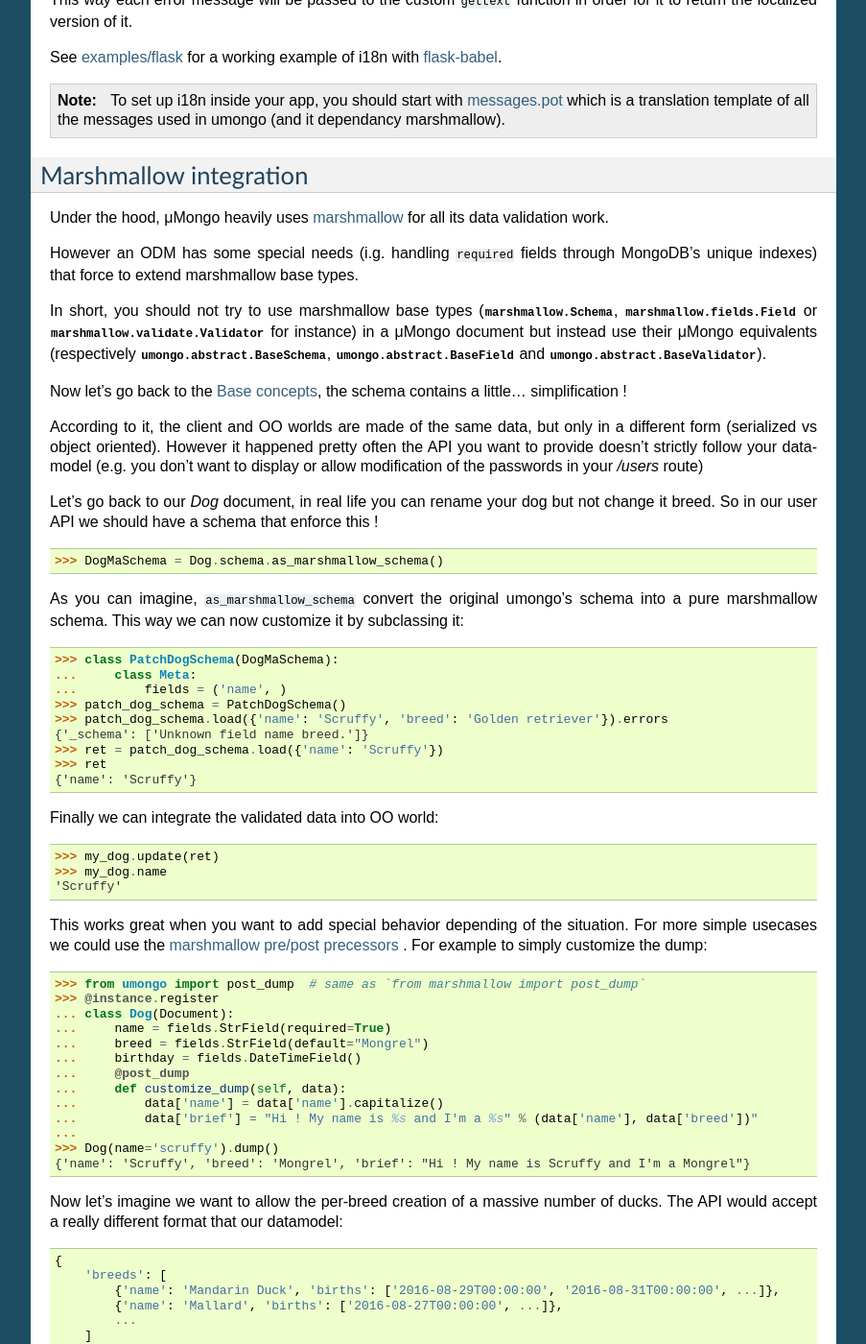
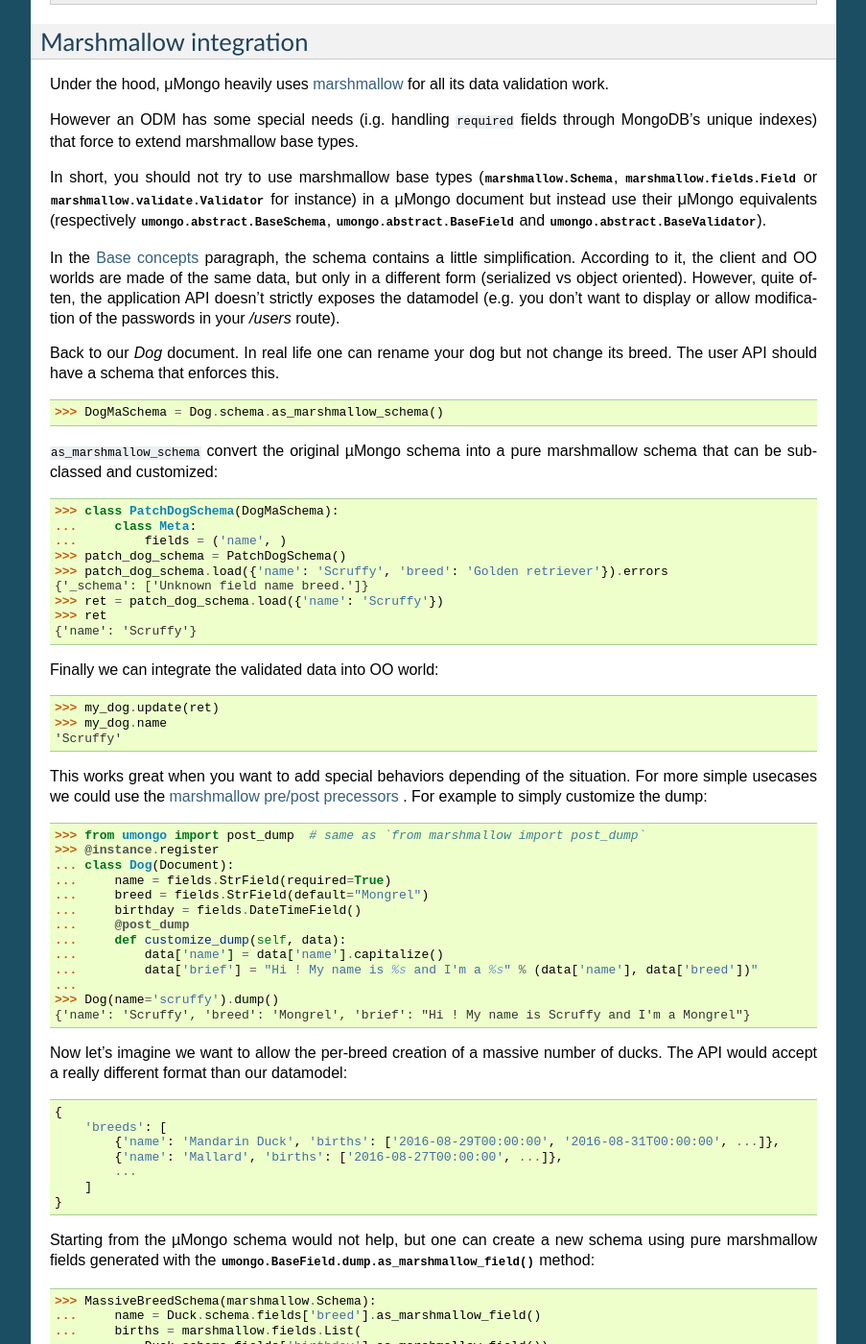
Before and after one commit to richiq/umongo-async-mongomock, a Sphinx documentation site: the page built from docs/userguide.rst, in a window 1280 px wide and 1400 px high, scrolled down 7541 px. Shown: the whole window at 96% size, without its empty margins (198-1101 px from the left). Built offline with Sphinx 7.4.7, drawn with Linux system fonts in a browser that asks for light colours; some of the changed text lies outside the part shown.

Commit message:
Docs: update userguide

```diff
--- a/docs/userguide.rst
+++ b/docs/userguide.rst
@@ -18,9 +18,9 @@
 ------------
 
 This is the data from outside μMongo, it can be a JSON dict from your web framework
-(i.g. ``request.get_json()`` with `flask <http://flask.pocoo.org/>`_ or
+(i.g. ``request.get_json()`` with `flask <http://flask.palletsprojects.com/>`_ or
 ``json.loads(request.raw_post_data)`` in `django <https://www.djangoproject.com/>`_)
-or it could be a regular Python dict with Python-typed data
+or it could be a regular Python dict with Python-typed data.
 
 JSON dict example
 
@@ -34,19 +34,19 @@
 
     >>> {"str_field": "hello world", "int_field": 42, "date_field": datetime(2015, 1, 1)}
 
-To be integrated into μMongo, those data need to be unserialized. Same thing
-to leave μMongo they need to be serialized (under the hood
-μMongo uses `marshmallow <http://marshmallow.readthedocs.org/>`_ schema).
-The unserialization operation is done automatically when instantiating a
+To be integrated into μMongo, those data need to be deserialized and to leave
+μMongo they need to be serialized (under the hood μMongo uses
+`marshmallow <http://marshmallow.readthedocs.org/>`_ schema).
+
+The deserialization operation is done automatically when instantiating a
 :class:`umongo.Document`. The serialization is done when calling
 :meth:`umongo.Document.dump` on a document instance.
-
 
 Object Oriented world
 ---------------------
 
-So what's good about :class:`umongo.Document` ? Well it allows you to work
-with your data as Objects and to guarantee there validity against a model.
+:class:`umongo.Document` allows you to work with your data as objects and to
+guarantee their validity against a model.
 
 First let's define a document with few :mod:`umongo.fields`
 
@@ -58,11 +58,11 @@
         breed = fields.StrField(default="Mongrel")
         birthday = fields.DateTimeField()
 
-First don't pay attention to the ``@instance.register``, this is for later ;-)
+Don't pay attention to the ``@instance.register`` for now.
 
 Note that each field can be customized with special attributes like
 ``required`` (which is pretty self-explanatory) or ``default`` (if the
-field is missing during unserialization it will take this value).
+field is missing during deserialization it will take this value).
 
 Now we can play back and forth between OO and client worlds
 
@@ -115,11 +115,11 @@
     class Duck(Animal):
         pass
 
-Note the ``Meta`` subclass, it is used (along with inherited Meta classes from
-parent documents) to configure the document class, you can access this final
-config through the ``opts`` attribute.
+The ``Meta`` subclass is used (along with inherited Meta classes from parent
+documents) to configure the document class, you can access this final config
+through the ``opts`` attribute.
 
-Here we use this to allow ``Animal`` to be inheritable and to make it abstract.
+Here we use this to allow ``Animal`` to be inherited and to make it abstract.
 
 .. code-block:: python
 
@@ -138,9 +138,7 @@
 Mongo world
 -----------
 
-What the point of a MongoDB ODM without MongoDB ? So here it is !
-
-Mongo world consist of data returned in a format comprehensible by a MongoDB
+Mongo world consist of data returned in a format suitable for a MongoDB
 driver (`pymongo <https://api.mongodb.org/python/current/>`_ for instance).
 
 .. code-block:: python
@@ -148,7 +146,7 @@
     >>> odwin.to_mongo()
     {'birthday': datetime.datetime(2001, 9, 22, 0, 0), 'name': 'Odwin'}
 
-Well it our case the data haven't change much (if any !). Let's consider something more complex:
+In this case, the data is unchanged. Let's consider something more complex:
 
 .. code-block:: python
 
@@ -156,8 +154,8 @@
     class Dog(Document):
         name = fields.StrField(attribute='_id')
 
-Here we decided to use the name of the dog as our ``_id`` key, but for
-readability we keep it as ``name`` inside our document.
+We use the name of the dog as our ``_id`` key, but for readability we keep it
+as ``name`` inside our document.
 
 .. code-block:: python
 
@@ -180,8 +178,7 @@
         >>> AutoId.find_one()
         <object Document __main__.AutoId({'id': ObjectId('5714b9a61d41c8feb01222c8')})>
 
-But what about if we what to retrieve the ``_id`` field whatever it name is ?
-No problem, use the ``pk`` property:
+To retrieve the ``_id`` field whatever its name is, use the ``pk`` property:
 
 .. code-block:: python
 
@@ -190,16 +187,16 @@
     >>> Duck().pk
     None
 
-Ok so now we got our data in a way we can insert it to MongoDB through our favorite driver.
-In fact most of the time you don't need to use ``to_mongo`` directly.
-Instead you can directly ask the document to ``commit`` it changes in database:
+Most of the time, the user doesn't need to use ``to_mongo`` directly. It is
+called internally by :meth:`umongo.Document.commit`` which is the method used
+to commit changes to the database.
 
 .. code-block:: python
 
     >>> odwin = Dog(name='Odwin', breed='Labrador')
     >>> odwin.commit()
 
-You get also access to Object Oriented version of your driver methods:
+μMongo provides access to Object Oriented versions of driver methods:
 
 .. code-block:: python
 
@@ -210,8 +207,8 @@
     Dog.find_one({'_id': 'Odwin'})
     <object Document __main__.Dog({'id': 'Odwin', 'breed': 'Labrador'})>
 
-You can also access the collection used by the document at any time
-(for example to do more low-level operations):
+The suer can also access the collection used by the document at any time
+to perform more low-level operations:
 
 .. code-block:: python
 
@@ -221,19 +218,17 @@
 .. note::
     By default the collection to use is the snake-cased version of the
     document's name (e.g. ``Dog`` => ``dog``, ``HTTPError`` => ``http_error``).
-    However, you can configure (remember the ``Meta`` class ?) the collection
+    However, you can configure, through the ``Meta`` class, the collection
     to use for a document with the ``collection_name`` meta attribute.
 
 
 Multi-driver support
 ====================
 
-Remember the ``@instance.register`` ? That's now it kicks in !
+The idea behind μMongo is to allow the same document definition to be used
+with different MongoDB drivers.
 
-The idea behind μMongo is to allow the same document definition to be used
-with different mongoDB drivers.
-
-To achieve that the user only define document templates. Templates which
+To achieve that the user only defines document templates. Templates which
 will be implemented when registered by an instance:
 
 .. figure:: instance_template.png
@@ -243,7 +238,7 @@
 
 - the mongoDB driver type to use
 - the database to use
-- the documents implemented
+- the implemented documents
 
 This way a template can be implemented by multiple instances, this can be
 useful for example to:
@@ -252,7 +247,7 @@
 - define an instance with async driver for a web server and a
   sync one for shell interactions
 
-But enough of theory, let's create our first instance !
+Here's how to create and use an instance:
 
 .. code-block:: python
 
@@ -285,7 +280,7 @@
     0
 
 .. note::
-    In most cases, you only use a single instance. In this case, you can use
+    In most cases, only a single instance is used. In this case, one can use
     ``instance.register`` as a decoration to replace the template by its
     implementation.
 
@@ -374,7 +368,7 @@
 =======
 
 .. warning:: Indexes must be first submitted to MongoDB. To do so you should
-             call :meth:`umongo.Document.ensure_indexes` once for each document
+             call :meth:`umongo.Document.ensure_indexes` once for each document.
 
 
 In fields, ``unique`` attribute is implicitly handled by an index:
@@ -430,8 +424,8 @@
 
 .. note:: If no direction prefix is passed, ascending is assumed
 
-In case of a field defined in a child document, it index is automatically
-compounded with the ``_cls``
+In case of a field defined in a child document, its index is automatically
+compounded with ``_cls``
 
 .. code-block:: python
 
@@ -489,25 +483,22 @@
 :class:`umongo.abstract.BaseSchema`, :class:`umongo.abstract.BaseField` and
 :class:`umongo.abstract.BaseValidator`).
 
-Now let's go back to the `Base concepts`_, the schema contains a little...
-simplification !
-
+In the `Base concepts`_ paragraph, the schema contains a little simplification.
 According to it, the client and OO worlds are made of the same data, but only
 in a different form (serialized vs object oriented).
-However it happened pretty often the API you want to provide doesn't strictly
-follow your datamodel (e.g. you don't want to display or allow modification
-of the passwords in your `/users` route)
+However, quite often, the application API doesn't strictly exposes the
+datamodel (e.g. you don't want to display or allow modification
+of the passwords in your `/users` route).
 
-Let's go back to our `Dog` document, in real life you can rename your dog but
-not change it breed. So in our user API we should have a schema that enforce this !
+Back to our `Dog` document. In real life one can rename your dog but not change
+its breed. The user API should have a schema that enforces this.
 
 .. code-block:: python
 
     >>> DogMaSchema = Dog.schema.as_marshmallow_schema()
 
-As you can imagine, ``as_marshmallow_schema`` convert the original umongo's
-schema into a pure marshmallow schema. This way we can now customize it
-by subclassing it:
+``as_marshmallow_schema`` convert the original µMongo schema into a pure
+marshmallow schema that can be subclassed and customized:
 
 .. code-block:: python
 
@@ -529,7 +520,7 @@
     >>> my_dog.name
     'Scruffy'
 
-This works great when you want to add special behavior depending of the situation.
+This works great when you want to add special behaviors depending of the situation.
 For more simple usecases we could use the
 `marshmallow pre/post precessors  <http://marshmallow.readthedocs.io/en/latest/extending.html#pre-processing-and-post-processing-methods>`_
 . For example to simply customize the dump:
@@ -551,7 +542,7 @@
     {'name': 'Scruffy', 'breed': 'Mongrel', 'brief': "Hi ! My name is Scruffy and I'm a Mongrel"}
 
 Now let's imagine we want to allow the per-breed creation of a massive number of ducks.
-The API would accept a really different format that our datamodel:
+The API would accept a really different format than our datamodel:
 
 .. code-block:: python
 
@@ -563,8 +554,9 @@
         ]
     }
 
-Now starting from the umongo schema would not help, so we will create our schema
-from scratch... almost:
+Starting from the µMongo schema would not help, but one can create a new schema
+using pure marshmallow fields generated with the
+:meth:`umongo.BaseField.dump.as_marshmallow_field` method:
 
 .. code-block:: python
 
@@ -579,13 +571,11 @@
     can be used instead of regular :class:`marshmallow.Schema` to skip missing fields
     when dumping a :class:`umongo.Document` object.
 
-This time we directly convert umongo schema's fields into their marshmallow
-equivalent with ``as_marshmallow_field``. Now we can build our ducks easily:
 
 .. code-block:: python
 
     try:
-        data, _ =  MassiveDuckSchema().load(payload)
+        data, _ = MassiveDuckSchema().load(payload)
         ducks = []
         for breed in data['breeds']:
             for birthday in breed['births']:
@@ -652,11 +642,10 @@
     [...]
     ValidationError: ['Must be between 18 and 65.']
 
-Now sometime you'll need for your validator to query your database (this
-is mainly done to validate a :class:`umongo.data_objects.Reference`). For
-this need you can use the ``io_validate`` attribute.
-This attribute should get passed a function (or a list of functions) that
-will do database access in accordance with the used mongodb driver.
+Validators may need to query the database (e.g. to validate
+a :class:`umongo.data_objects.Reference`). For this need one can use the
+``io_validate`` argument. It should be a function (or a list of functions) that
+will do database access in accordance with the chosen mongodb driver.
 
 For example with Motor-asyncio driver, ``io_validate``'s functions will be
 wrapped by :class:`asyncio.coroutine` and called with ``yield from``.
```
Also changed, not shown: other parts of docs/userguide.rst (+14 -15 lines).
